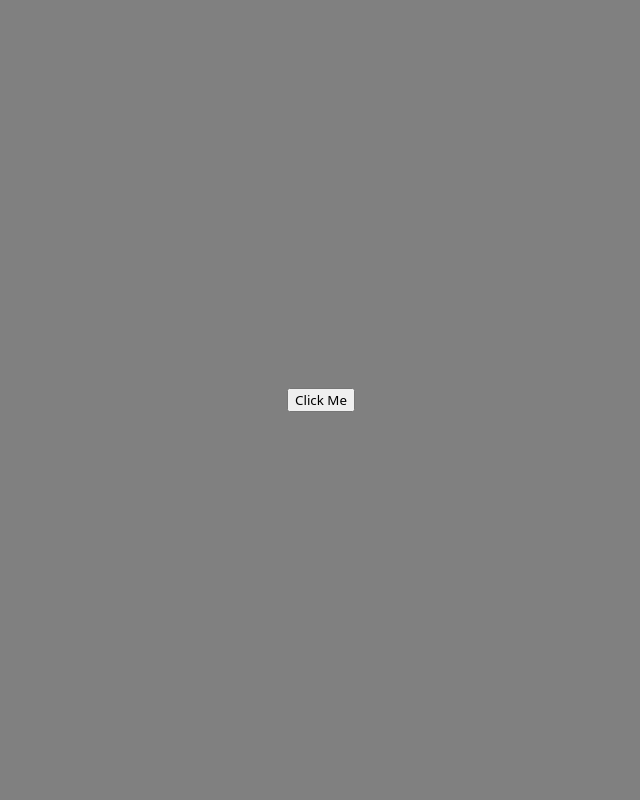
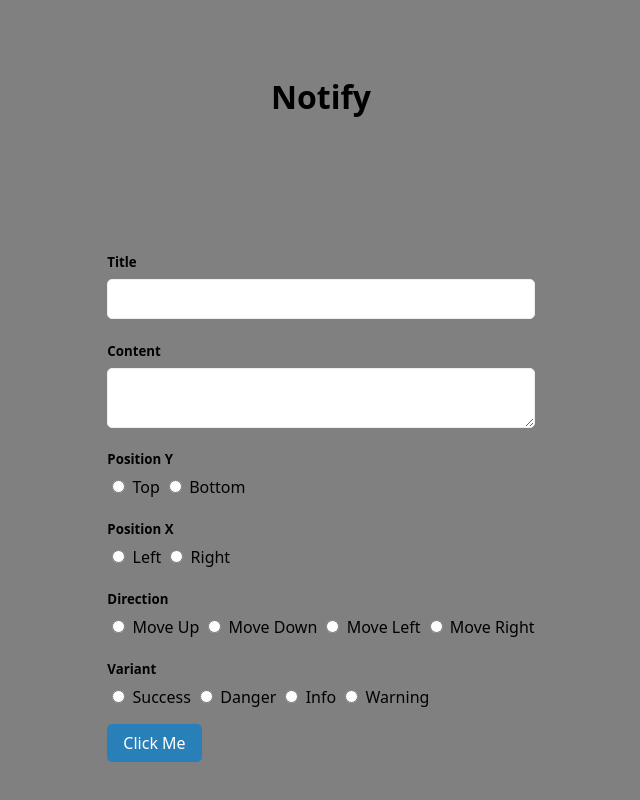
Before and after one commit to FatihKarasu/notify, a plain HTML site: page index.html in a window 1280 px wide. Shown: the whole page, without its empty margins (319-959 px from the left). Drawn offline with Linux system fonts and the light colour scheme.

Commit message:
created doc.css and updated index.html for website

```diff
--- /dev/null
+++ b/doc.css
@@ -0,0 +1,34 @@
+body {
+  display: flex;
+  flex-direction: column;
+  justify-content: center;
+  align-items: center;
+  min-height: 100vh;
+  background-color: #ecf0f1;
+}
+
+.generate-notify .form-group {
+    margin-bottom: 1rem;
+}
+
+
+.generate-notify .form-group h5 {
+    margin-bottom: 0.5rem;
+}
+
+.generate-notify .form-group .form-control {
+    width: 100%;
+    border: 1px solid #ecf0f1;
+    border-radius: 5px;
+    min-height: 40px;
+}
+
+#clickMe{
+    cursor: pointer;
+    background-color: #2980b9;
+    color: #fff;
+    border: none;
+    padding: 0.5rem 1rem;
+    border-radius: 5px;
+    font-size: 1rem;
+}
--- a/index.html
+++ b/index.html
@@ -4,36 +4,95 @@
     <meta http-equiv="X-UA-Compatible" content="IE=edge" />
     <meta name="viewport" content="width=device-width, initial-scale=1.0" />
     <title>Notify</title>
+    <link rel="stylesheet" href="doc.css" />
     <link rel="stylesheet" href="notify.css" />
     <script src="notify.js"></script>
+    <script src="doc.js"></script>
   </head>
   <body>
-    <button onclick="onClickHandler()">Click Me</button>
+    <h1>Notify</h1>
+    <div id="generateNotify" class="generate-notify">
+      <div class="form-group">
+        <h5 for="title">Title</h5>
+        <input type="text" name="title" id="title" class="form-control" />
+      </div>
+      <div class="form-group">
+        <h5 for="content">Content</h5>
+        <textarea
+          name="content"
+          id="content"
+          rows="3"
+          class="form-control"
+        ></textarea>
+      </div>
+      <div class="form-group">
+        <h5 for="">Position Y</h5>
+        <input type="radio" value="top" name="positionx" />
+        <label for="top">Top</label>
+        <input type="radio" value="bottom" name="positionx" />
+        <label for="bottom">Bottom</label>
+      </div>
+      <div class="form-group">
+        <h5 for="">Position X</h5>
+        <input type="radio" value="left" name="positiony" />
+        <label for="left">Left</label>
+        <input type="radio" value="right" name="positiony" />
+        <label for="right">Right</label>
+      </div>
+      <div class="form-group">
+        <h5 for="">Direction</h5>
+        <input type="radio" value="move-up" name="direction" />
+        <label for="moveUp">Move Up</label>
+        <input type="radio" value="move-down" name="direction" />
+        <label for="moveDown">Move Down</label>
+        <input type="radio" value="move-left" name="direction" />
+        <label for="moveLeft">Move Left</label>
+        <input type="radio" value="move-right" name="direction" />
+        <label for="moveRight">Move Right</label>
+      </div>
+      <div class="form-group">
+        <h5 for="">Variant</h5>
+        <input type="radio" value="success" name="variant" />
+        <label for="success">Success</label>
+        <input type="radio" value="danger" name="variant" />
+        <label for="danger">Danger</label>
+        <input type="radio" value="info" name="variant" />
+        <label for="info">Info</label>
+        <input type="radio" value="warning" name="variant" />
+        <label for="warning">Warning</label>
+      </div>
+      <button onclick="onClickHandler()" id="clickMe">Click Me</button>
+    </div>
+
+
+
     <script>
       onClickHandler = () => {
+        let title = document.getElementById("title").value;
+        let content = document.getElementById("content").value;
+        let positionX = document.querySelector(
+          "input[name='positionx']:checked"
+        ).value;
+        let positionY = document.querySelector(
+          "input[name='positiony']:checked"
+        ).value;
+        let direction = document.querySelector(
+          "input[name='direction']:checked"
+        ).value;
+        let variant = document.querySelector(
+          "input[name='variant']:checked"
+        ).value;
+
+        console.log(variant);
         notify(
-          { x: "right", y: "top" },
-          "Title",
-          " Lorem ipsum dolor sit amet consectetur adipisicing elit. Expedita alias voluptatibus sit quod hic quasi odit, molestias reprehenderit sequi perferendis ipsum officia eos dolorem vitae. ",
+          { x: positionX, y: positionY },
+          title,
+          content,
           3000,
-          "move-left",
-          "move-left",
-          rand(["success", "danger", "info"])
+          direction,
+          direction,
+          variant
         );
-        // notify(
-        //   { x: rand(["top", "bottom"]), y: rand(["left", "center", "right"]) },
-        //   "Header",
-        //   "Lorem ipsum dolor sit amet consectetur, adipisicing elit. Optio, fugiat.",
-        //   rand([1000, 1500, 2000, 2500, 3000]),
-        //   rand(["move-down", "move-up", "move-left", "move-right"]),
-        //   rand(["move-down", "move-up", "move-left", "move-right"]),
-        //   rand(["success", "danger", "info"])
-        // );
-      };
-
-      const rand = (arr) => {
-        let index = Math.floor(Math.random() * arr.length);
-        return arr[index];
       };
     </script>
   </body>
```
